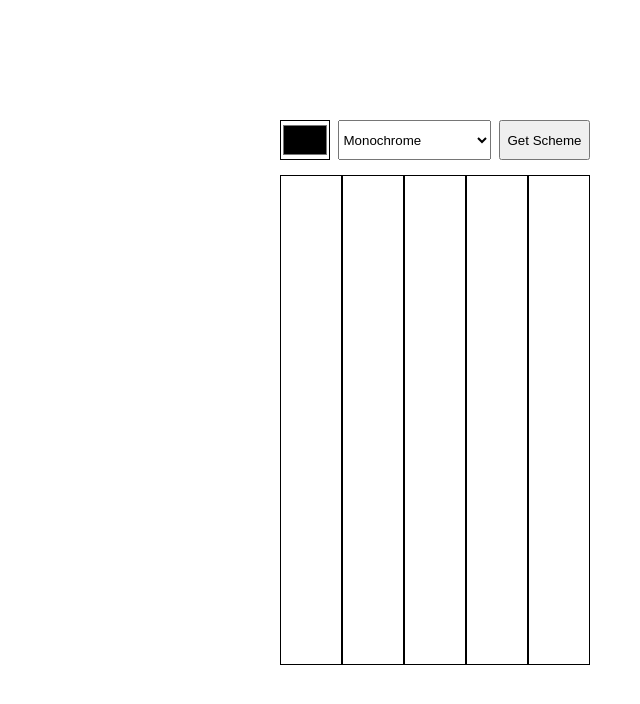
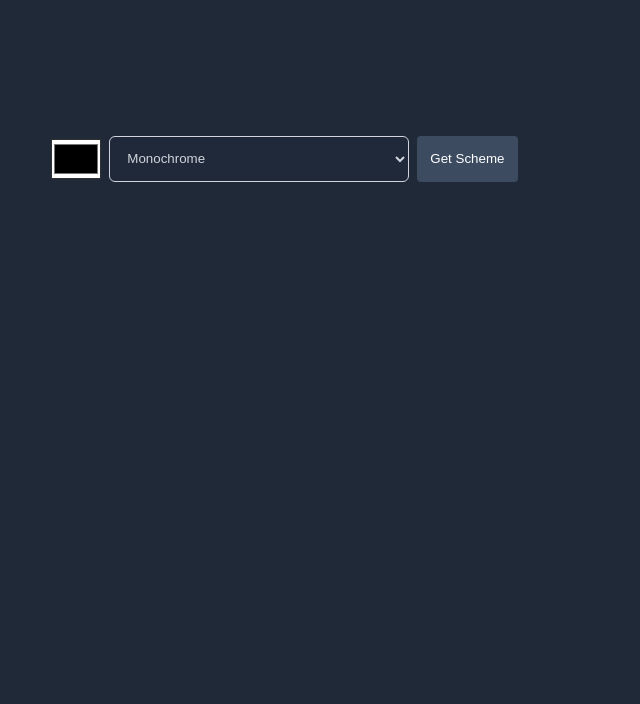
Before and after one commit to SaltySaff/color-scheme-generator, a website: page src/index.html in a window 1280 px wide. Shown: the whole page, without its empty margins (205-845 px from the left). Drawn offline with Linux system fonts and the light colour scheme; no server answers.

Commit message:
code refactor and additional styling

```diff
--- a/src/index.css
+++ b/src/index.css
@@ -2,29 +2,40 @@ html, body {
     margin: 0;
     padding: 0;
     font-family: 'Inter', sans-serif;
-    color: #2B283A;
+    color:#D5D4D8
+}
+
+body {
+    margin: auto;
     display: flex;
     flex-direction: column;
     justify-content: center;
     align-items: center;
     height: 100vh;
+    width: 90%;
+    background-color: #1F2937;
 }
 
 main {
     display: flex;
-    gap: 1em;
     box-sizing: border-box;
     flex-direction: column;
     justify-content: center;
     height: 70vh;
-    max-width: 750px;
+    width: 100%;
+    max-width: 800px;
+}
+
+.main-container {
+    height: 100%;
 }
 
 .colors-container {
     display: flex;
-    align-items: center;
-    justify-content: center;
     height: 100%;
+    width: 100%;
+    min-width: 500px;
+    max-width: 800px;
 }
 
 .colors-name-container {
@@ -32,16 +43,21 @@ main {
     justify-content: space-around;
 }
 
+.color {
+    height: 100%;
+}
+
 .color-container {
-    border: solid black 1px;
     height: 100%;
-    width: 300%;
+    width: 100%;
 }
 
 .form-container {
     display: flex;
     align-items: center;
     gap: 0.5em;
+    min-width: 470px;
+    padding: 1em;
 }
 
 .color-picker, .mode-select, .get-scheme-btn {
@@ -49,18 +65,40 @@ main {
 }
 
 .color-picker {
-    border: 1px solid black;
+    border: 0.5px solid #313131;
     padding: 0;
     height: 2.5rem;
     background-color: white;
 }
 
 .mode-select {
+    color: #D1D5DB;
     height: 100%;
+    border: 1px solid #D1D5DB;
+    background-color: #1F293A;
+    width: 300px;
+    border-radius: 6px;
+    padding: 1em;
 }
 
 .color-name {
-    font-size: 1rem;
+    font-size: 0.75rem;
+    margin-top: 0.75em;
     text-align: center;
     width: 100%;
 }
+
+.get-scheme-btn {
+    background-color: #3D4B60;
+    border: none;
+    color: #FFFFFF;
+    border-radius: 4px;
+    padding: 1em;
+    transition: background-color 0.3s ease, border-color 0.3s ease, color 0.3s ease;
+}
+
+.get-scheme-btn:hover {
+    background-color: #2B283A;
+    border-color: #2B283A;
+    color: white;
+}
--- a/src/index.html
+++ b/src/index.html
@@ -30,8 +30,11 @@
         </select>
         <button id="get-scheme-btn" class="get-scheme-btn">Get Scheme</button>
       </div>
-      <div class="colors-container" id="colors-container"></div>
-      <div class="colors-name-container" id="colors-name-container"></div>
+      <div class="colors-container" id="colors-container">
+        <div class="color-container">
+          <div class="color" id="color0"></div>
+        </div>
+      </div>
     </main>
   </body>
 </html>
--- a/src/index.js
+++ b/src/index.js
@@ -1,33 +1,15 @@
-/* eslint-disable no-param-reassign */
-
-const generateColorContainers = (count) => {
-  const containers = [];
-  const colorsContainer = document.getElementById("colors-container");
-  let newDiv;
-
+const getContainersHtml = (count) => {
+  let html = "";
   for (let i = 0; i < count; i += 1) {
-    newDiv = document.createElement("div");
-    newDiv.className = "color-container";
-    newDiv.id = `color${i + 1}`;
-    containers.push(newDiv);
-    colorsContainer.appendChild(newDiv);
+    html += `
+      <div class="color-container">
+        <div class="color" id="color${i + 1}"></div>
+        <div class="color-name" id="color${i + 1}-name"></div>
+        <div class="color-name" id="color${i + 1}-hex"></div>
+      </div>
+    `
   }
-  return containers;
-};
-
-const generateColorNameContainers = (count) => {
-  const names = [];
-  const colorsNameContainer = document.getElementById("colors-name-container");
-  let newDivName;
-
-  for (let i = 0; i < count; i += 1) {
-    newDivName = document.createElement("div");
-    newDivName.className = "color-name";
-    newDivName.id = `color${i + 1}-name`;
-    names.push(newDivName);
-    colorsNameContainer.appendChild(newDivName);
-  }
-  return names;
+  return html;
 };
 
 const getRandomHexColor = () => {
@@ -41,49 +23,26 @@ const getRandomHexColor = () => {
   return color;
 };
 
-const colorContainers = generateColorContainers(5);
-const colorNameContainers = generateColorNameContainers(5);
+const render = (colors) => {
+  const colorsContainer = document.getElementById("colors-container")
+  colorsContainer.innerHTML = getContainersHtml(5)
 
-const renderColors = (colorsArray) => {
-  colorContainers.forEach((colorEl, index) => {
-    colorEl.style.backgroundColor = colorsArray[index];
+  colors.forEach((color, index) => {
+    document.getElementById(`color${index + 1}`).style.backgroundColor = color.hex.value
+    document.getElementById(`color${index + 1}-name`).textContent = color.name.value
+    document.getElementById(`color${index + 1}-hex`).textContent = color.hex.value
   });
 };
 
-const renderColorNames = (namesArray) => {
-  colorNameContainers.forEach((colorEl, index) => {
-    colorEl.textContent = namesArray[index]
-  })
-}
-
-const getColorsArray = (scheme) => {
-  const colors = [];
-  scheme.colors.forEach((color) => {
-    colors.push(color.hex.value);
-  });
-  return colors;
-};
-
-const getColorNamesArray = (scheme) => {
-  const colorNames = []
-  scheme.colors.forEach((color) => {
-    colorNames.push(`${color.name.value}\n${color.hex.value}`);
-  });
-  return colorNames;
-
-}
-
-const fetchScheme = (color) => {
+const fetchScheme = (colorHex) => {
   const selectedMode = document.getElementById("mode-select").value;
   fetch(
-    `https://www.thecolorapi.com/scheme?hex=${color}&format=json&mode=${selectedMode}&count=5`
+    `https://www.thecolorapi.com/scheme?hex=${colorHex}&format=json&mode=${selectedMode}&count=5`
   )
     .then((res) => res.json())
     .then((scheme) => {
-      const colorsArray = getColorsArray(scheme);
-      const namesArray = getColorNamesArray(scheme);
-      renderColors(colorsArray);
-      renderColorNames(namesArray)
+      const { colors } = scheme;
+      render(colors)
     });
 };
 
```
Lines whose indentation alone changed are shown as unchanged.
